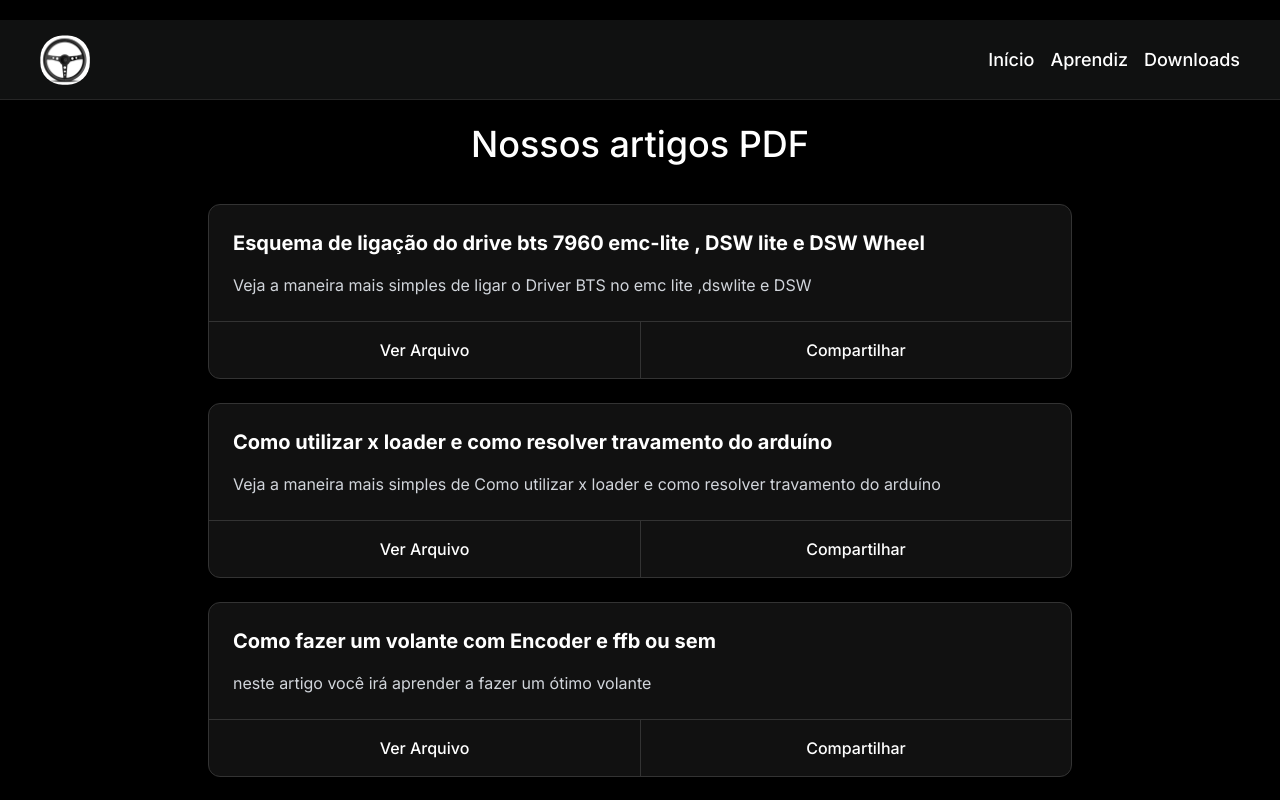
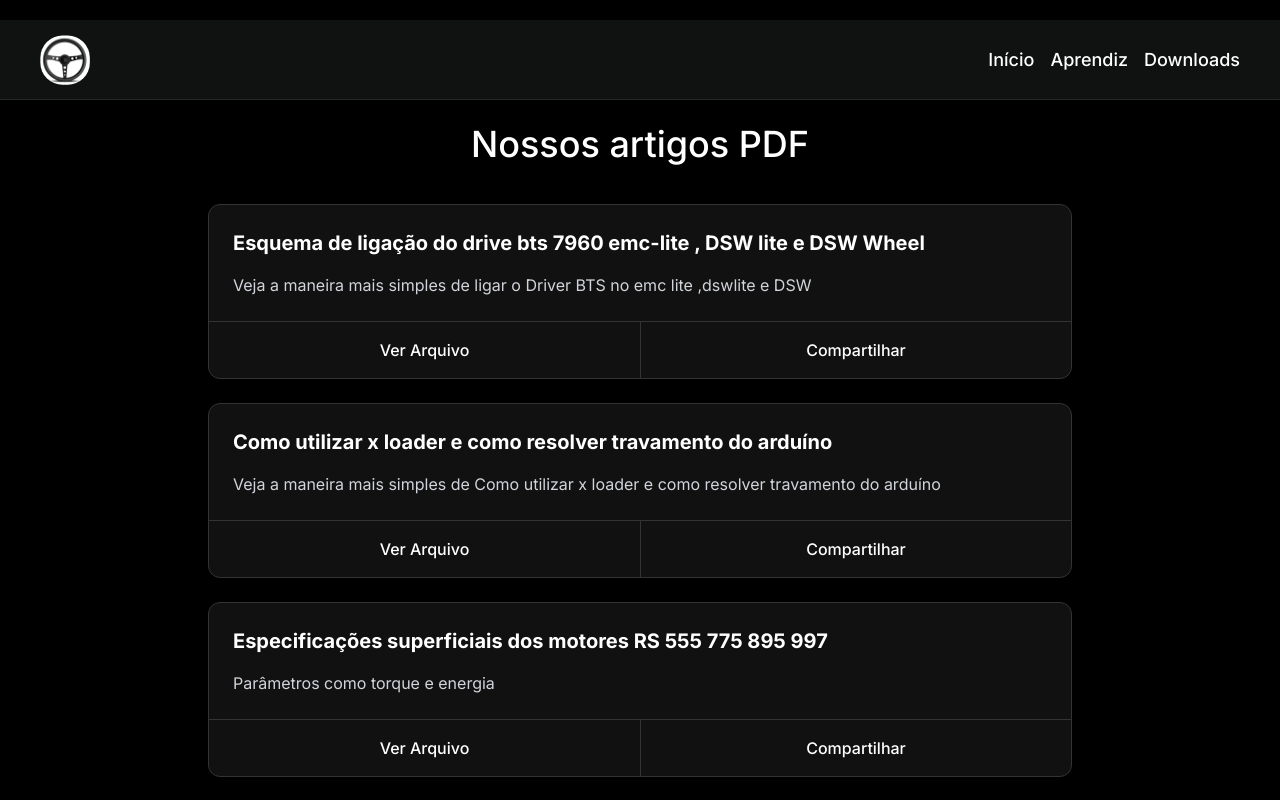
Before and after one commit to Valdemir-DSW/site-dsw-top, a Next.js app: page /aprendiz in a window 1280 px wide. Shown: the top 800 px of the page. Built offline with nearby package versions, Linux system fonts and the light colour scheme.

Commit message:
Update projects.tsx

```diff
--- a/src/app/components/aprendiz/projects.tsx
+++ b/src/app/components/aprendiz/projects.tsx
@@ -19,6 +19,13 @@ export const ProjectsArchives = () => {
         "Veja a maneira mais simples de Como utilizar x loader e como resolver travamento do arduíno",
       urlArchive:
         "Como utilizar x loader e como resolver travamento do arduíno.pdf",
+    },
+    {
+      title: "Especificações superficiais dos motores RS 555 775 895 997",
+      description:
+        "Parâmetros como torque e energia",
+      urlArchive:
+        "895 low speed.pdf",
     },
     {
       title: "Como fazer um volante com Encoder e ffb ou sem",
```
